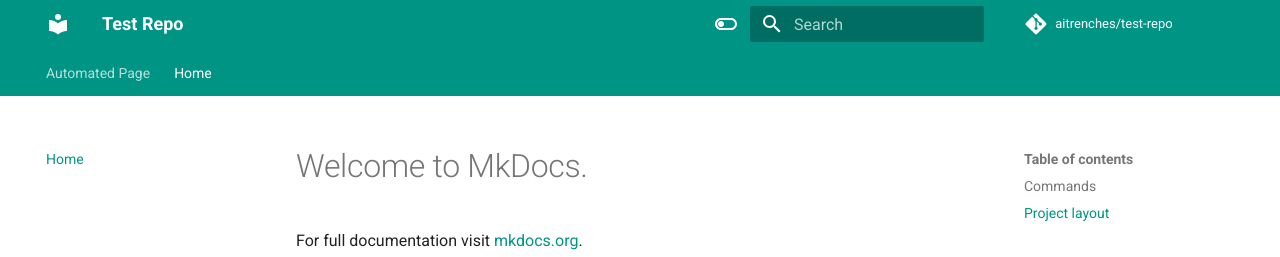
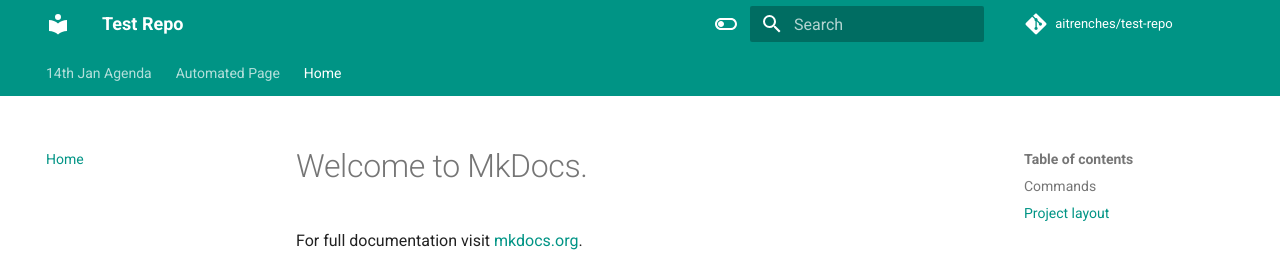
Before and after one commit to aitrenches/test-repo, an MkDocs documentation site: the page built from docs/index.md, in a window 1280 px wide. Shown: the top 257 px of the page. Built offline with MkDocs 1.6.1 and Material for MkDocs 9.7.7, drawn with Linux system fonts in a browser that asks for light colours; comment, search, counter and statistics services are not loaded.

Commit message:
Update navigation: add 14th Jan Agenda

```diff
--- a/mkdocs.yml
+++ b/mkdocs.yml
@@ -51,5 +51,6 @@ markdown_extensions:
       emoji_generator: !!python/name:materialx.emoji.to_svg
 
 nav:
+  - 14th Jan Agenda: 14th-jan-agenda.md
   - Automated Page: auto_page.md
   - Home: index.md
```
